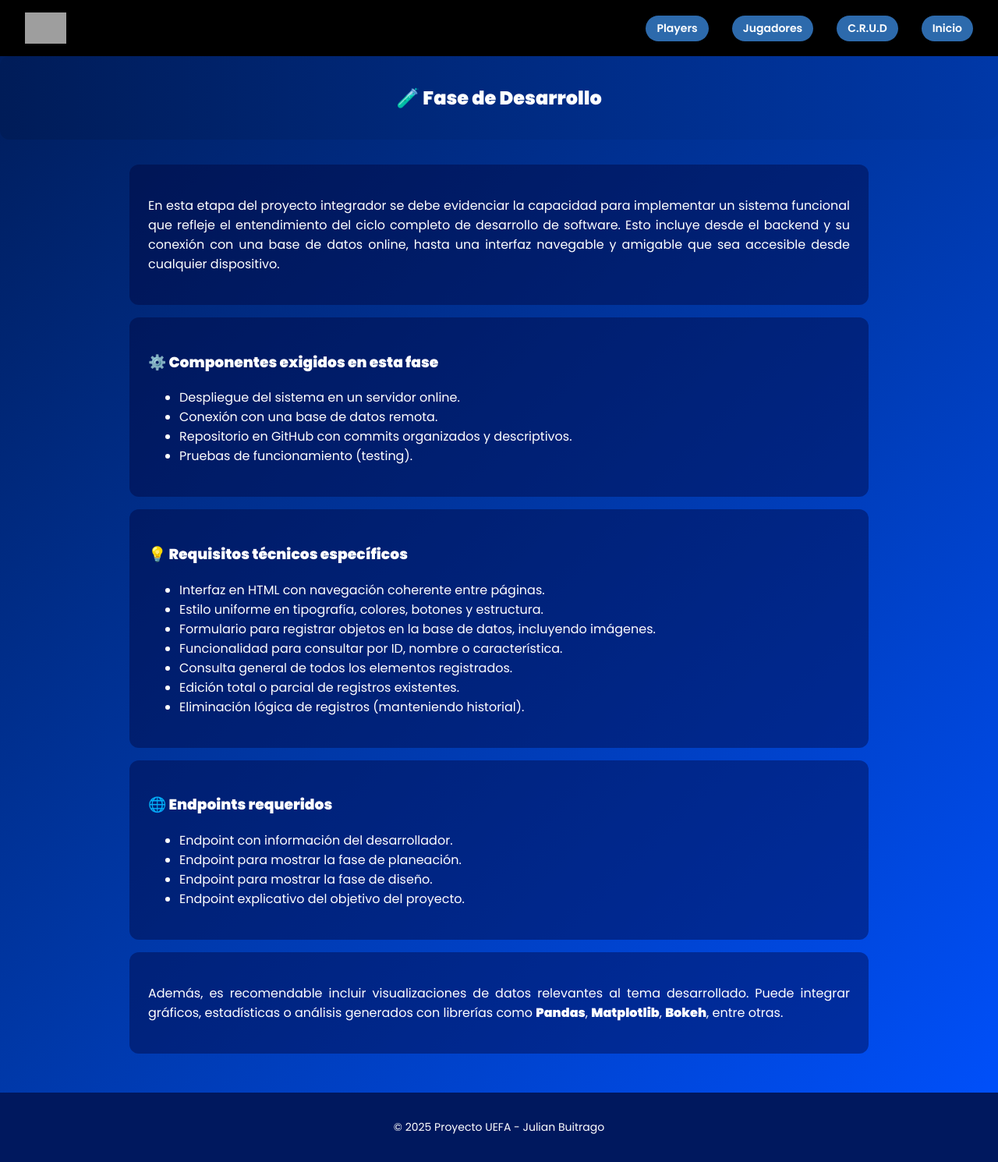
After one commit to jebuitrago79/Uefa2021-2022, a FastAPI app: template templates/desarrollo.html in a window 1280 px wide. The commit adds this page. Shown: the whole page at 78% size. Run offline with FastAPI, Linux system fonts and the light colour scheme; the template is opened without the code that fills it, so the values that code supplies are empty; grey boxes are pictures that could not be loaded.

Commit message:
se añade desarrollo y se modifican cosas de home y diseño

```diff
--- /dev/null
+++ b/templates/desarrollo.html
@@ -0,0 +1,81 @@
+{% extends "base.html" %}
+{% block title %}Fase de Desarrollo{% endblock %}
+
+{% block content %}
+<style>
+    .seccion-titulo {
+        background: linear-gradient(90deg, #001c58, #0038a8);
+        text-align: center;
+        padding: 1rem;
+        border-radius: 12px;
+        margin-bottom: 2rem;
+        color: white;
+    }
+
+    .bloque-contenedor {
+        background-color: rgba(0, 0, 50, 0.4);
+        padding: 1.5rem;
+        margin: 1rem auto;
+        max-width: 900px;
+        border-radius: 12px;
+        color: white;
+    }
+</style>
+
+
+<section class="seccion-titulo">
+    <h2>🧪 Fase de Desarrollo</h2>
+</section>
+
+<section class="bloque-contenedor">
+    <p style="text-align: justify;">
+        En esta etapa del proyecto integrador se debe evidenciar la capacidad para implementar un sistema funcional
+        que refleje el entendimiento del ciclo completo de desarrollo de software. Esto incluye desde el backend y
+        su conexión con una base de datos online, hasta una interfaz navegable y amigable que sea accesible desde
+        cualquier dispositivo.
+    </p>
+</section>
+
+<section class="bloque-contenedor">
+    <h3>⚙️ Componentes exigidos en esta fase</h3>
+    <ul>
+        <li>Despliegue del sistema en un servidor online.</li>
+        <li>Conexión con una base de datos remota.</li>
+        <li>Repositorio en GitHub con commits organizados y descriptivos.</li>
+        <li>Pruebas de funcionamiento (testing).</li>
+    </ul>
+</section>
+
+<section class="bloque-contenedor">
+    <h3>💡 Requisitos técnicos específicos</h3>
+    <ul>
+        <li>Interfaz en HTML con navegación coherente entre páginas.</li>
+        <li>Estilo uniforme en tipografía, colores, botones y estructura.</li>
+        <li>Formulario para registrar objetos en la base de datos, incluyendo imágenes.</li>
+        <li>Funcionalidad para consultar por ID, nombre o característica.</li>
+        <li>Consulta general de todos los elementos registrados.</li>
+        <li>Edición total o parcial de registros existentes.</li>
+        <li>Eliminación lógica de registros (manteniendo historial).</li>
+    </ul>
+</section>
+
+<section class="bloque-contenedor">
+    <h3>🌐 Endpoints requeridos</h3>
+    <ul>
+        <li>Endpoint con información del desarrollador.</li>
+        <li>Endpoint para mostrar la fase de planeación.</li>
+        <li>Endpoint para mostrar la fase de diseño.</li>
+        <li>Endpoint explicativo del objetivo del proyecto.</li>
+    </ul>
+</section>
+
+<section class="bloque-contenedor">
+    <p style="text-align: justify;">
+        Además, es recomendable incluir visualizaciones de datos relevantes al tema desarrollado.
+        Puede integrar gráficos, estadísticas o análisis generados con librerías como
+        <strong>Pandas</strong>, <strong>Matplotlib</strong>, <strong>Bokeh</strong>, entre otras.
+    </p>
+</section>
+
+
+{% endblock %}
```
Also changed, not shown: templates/diseño.html (+44 -13 lines), templates/home.html (+4 -8 lines).
